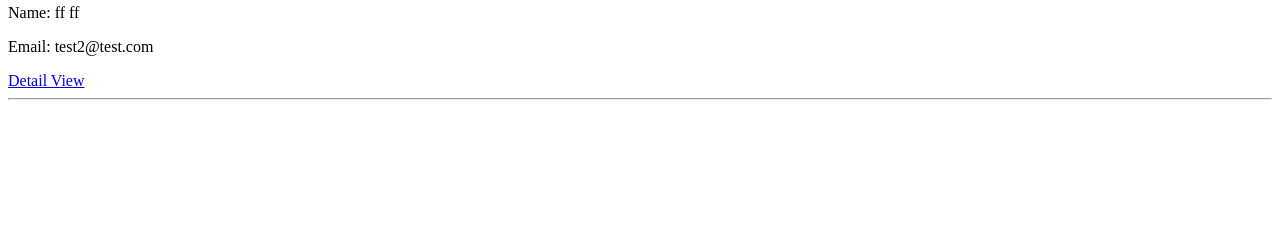
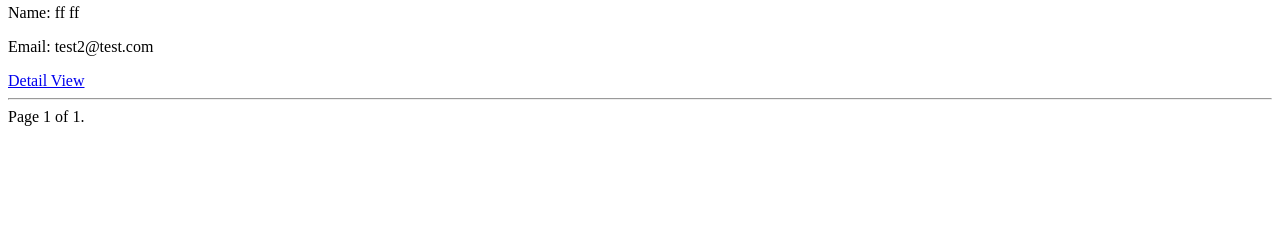
Before and after one commit to Thejaunt/Hillel_Django_HW2, a Django app: page /triangle/persons-list in a window 1280 px wide. Shown: the part 558-800 px from the top of the page. Run offline with Django 4.2, Linux system fonts and the light colour scheme; data comes from the database, SQL or seed files in the repository.

Commit message:
added pagination

```diff
--- a/triangle/templates/person_list.html
+++ b/triangle/templates/person_list.html
@@ -12,4 +12,23 @@
 <a href="{% url 'person-detail' person.pk %}">Detail View</a>
 <hr>
 {% endfor %}
+
+<div class="pagination">
+    <span class="step-links">
+        {% if obj.has_previous %}
+            <a href="?page=1">&laquo; first</a>
+            <a href="?page={{ obj.previous_page_number }}">previous</a>
+        {% endif %}
+
+        <span class="current">
+            Page {{ obj.number }} of {{ obj.paginator.num_pages }}.
+        </span>
+
+        {% if obj.has_next %}
+            <a href="?page={{ obj.next_page_number }}">next</a>
+            <a href="?page={{ obj.paginator.num_pages }}">last &raquo;</a>
+        {% endif %}
+    </span>
+</div>
+
 {% endblock content %}
--- a/triangle/views.py
+++ b/triangle/views.py
@@ -1,4 +1,5 @@
 from django.contrib import messages
+from django.core.paginator import Paginator
 from django.http import Http404
 from django.shortcuts import get_object_or_404, redirect, render
 from django.urls import reverse
@@ -43,7 +44,10 @@ def update_person(request, pk):
 
 
 def list_persons_view(request):
-    obj = Person.objects.all()
+    obj_list = Person.objects.all()
+    paginator = Paginator(obj_list, 5)
+    page_number = request.GET.get("page")
+    obj = paginator.get_page(page_number)
     return render(request, "person_list.html", {"obj": obj})
 
 
```
